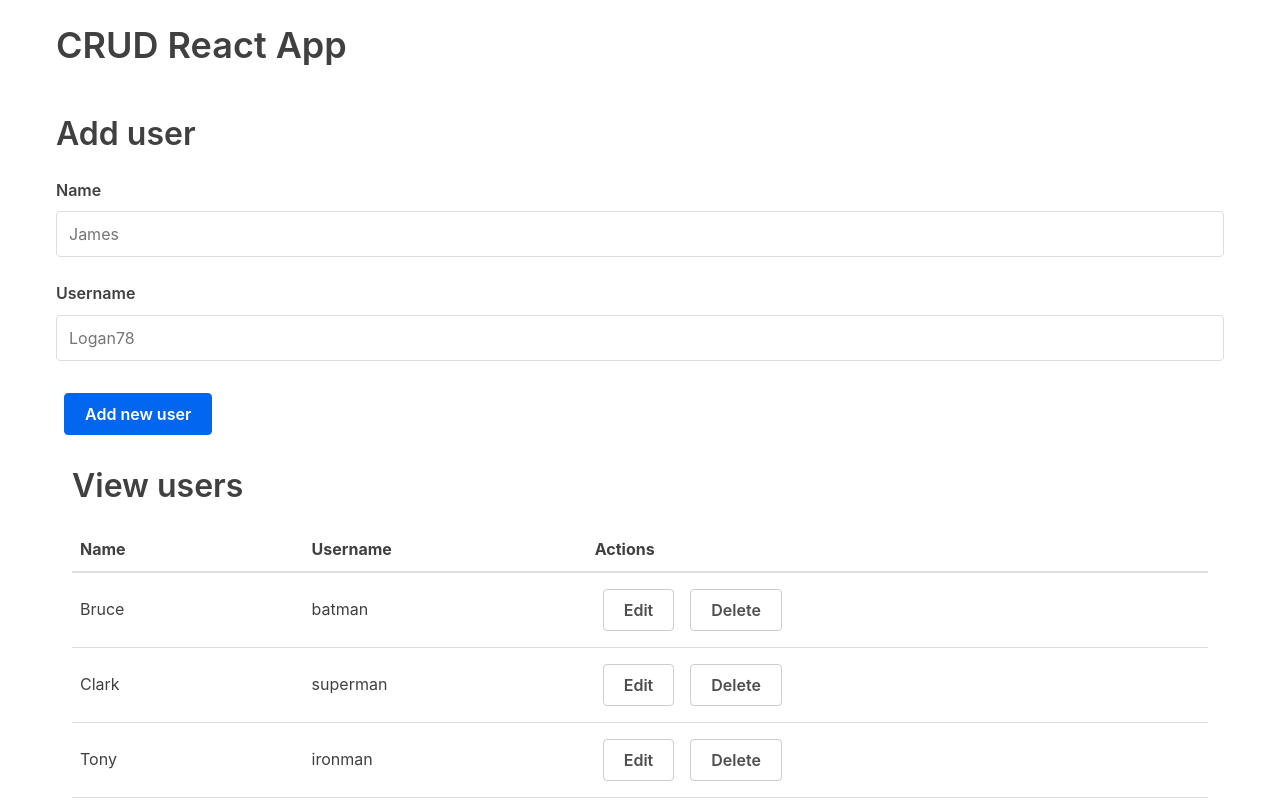
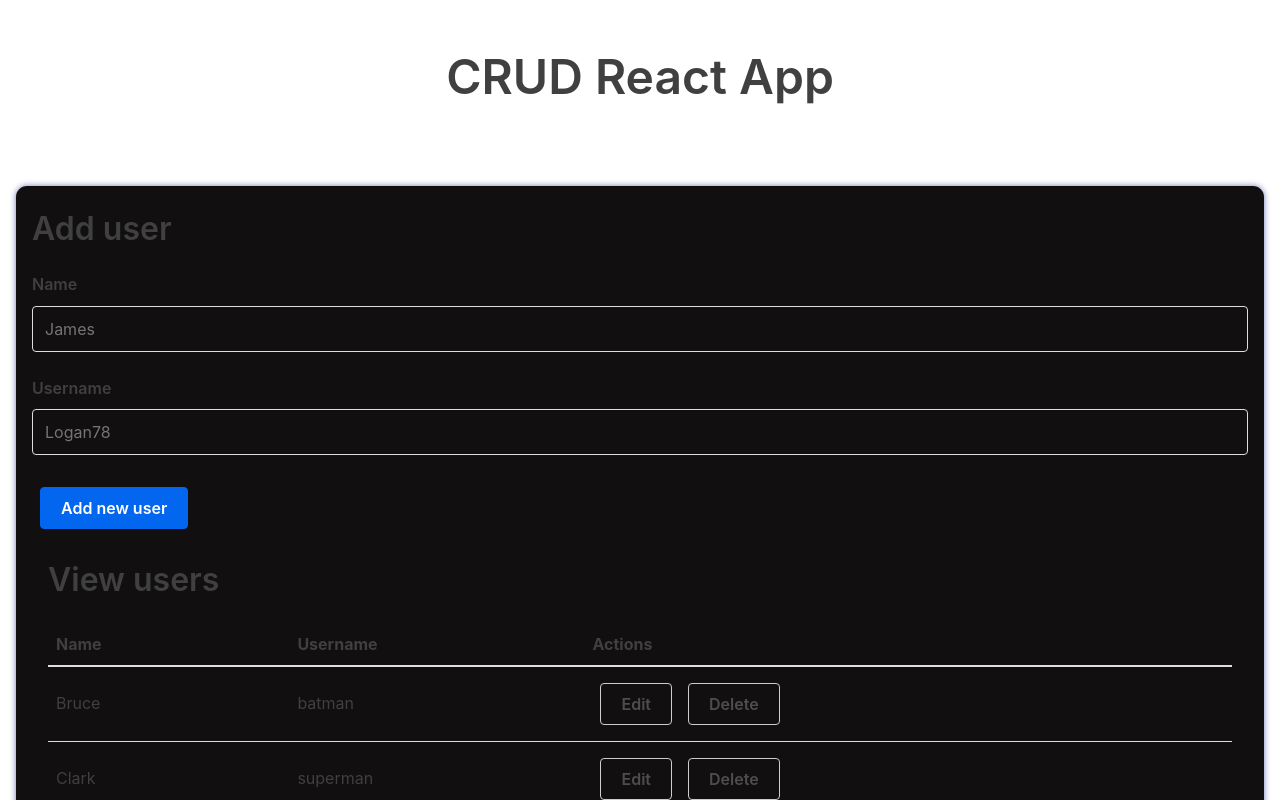
Before and after one commit to mjuncobranco/CRUD-React-APP, a React (Create React App) app in the folder react-hooks/: page / in a window 1280 px wide. Shown: the top 800 px of the page. Built offline with nearby package versions, Linux system fonts and the light colour scheme.

Commit message:
created &  added style to Wrapper components-Main & Content Wrappers

```diff
--- a/react-hooks/src/components/wrappers/ContentWrapper.js
+++ b/react-hooks/src/components/wrappers/ContentWrapper.js
@@ -1,8 +1,8 @@
-// import './ContentWrapper.css';
+import classes from './ContentWrapper.module.css';
 
 function ContentWrapper({content}) {
   return (
-    <div className='flex-row'>{content}</div>
+    <div className={classes['flex-content']}>{content}</div>
   );
 }
 
--- /dev/null
+++ b/react-hooks/src/components/wrappers/ContentWrapper.module.css
@@ -0,0 +1,9 @@
+.flex-content {
+  display: flex;
+
+  flex-wrap: wrap;
+  background-color: rgb(17, 15, 15);
+  border-radius: 0.7rem;
+  padding-bottom: 2rem;
+  box-shadow: inset 0 1px 1px rgba(0, 0, 0, 0.1), 0 0 6px #7178ba;
+}
--- a/react-hooks/src/components/wrappers/MainWrapper.js
+++ b/react-hooks/src/components/wrappers/MainWrapper.js
@@ -1,8 +1,8 @@
-// import './MainWrapper.css';
 
+import classes from './MainWrapper.module.css';
 function MainWrapper({content}) {
   return (
-    <div className="container">{content}</div>
+    <div className={classes.container}>{content}</div>
   );
 }
 
--- /dev/null
+++ b/react-hooks/src/components/wrappers/MainWrapper.module.css
@@ -0,0 +1,31 @@
+.container {
+  max-width: 1200px;
+  padding:1rem;
+  margin-left: auto;
+  margin-right: auto;
+
+}
+.container h1 {
+  margin:2rem;
+  text-align: center;
+}
+
+@media (min-width: 768px) {
+  .container h1 {
+    padding-bottom:3rem;
+
+  }
+
+}
+
+@media (min-width: 1200px) {
+  .container  {
+    max-width:1400px;
+
+
+  }
+  .container h1 {
+    font-size: 3rem;
+  }
+
+}
```
